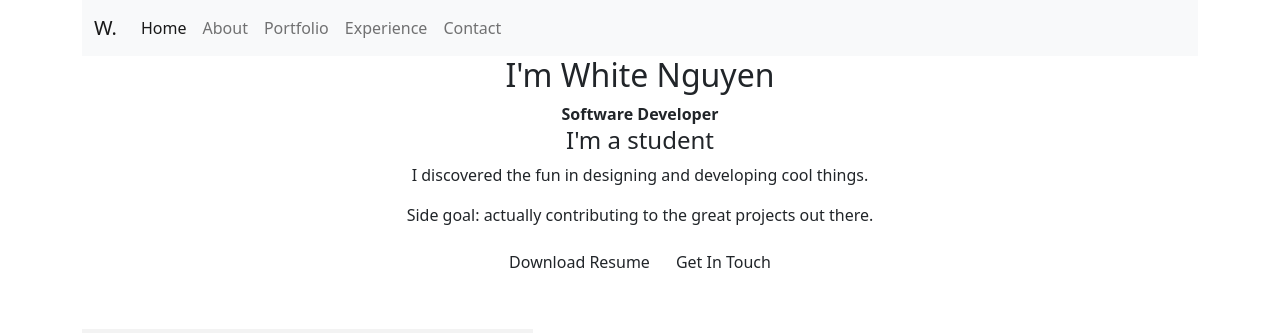
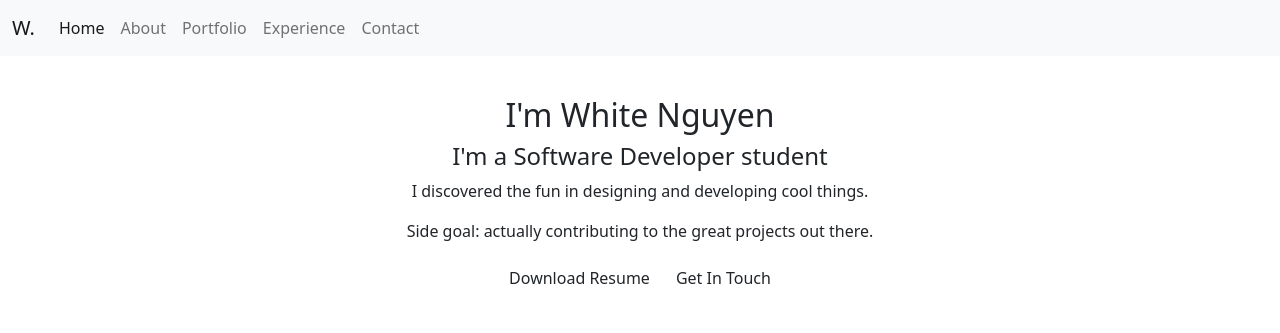
Before and after one commit to WhiteN9/whitenguyen, a React (Create React App) app: page / in a window 1280 px wide. Shown: the top 333 px of the page. Built offline with nearby package versions, Linux system fonts and the light colour scheme.

Commit message:
fixing bootstrap

```diff
--- a/src/Others/Header.js
+++ b/src/Others/01-Header.js
@@ -4,8 +4,8 @@ import React from "react";
 const Header = () => {
   return (
     <header className="">
-      <div className="container">
-        <nav className="navbar navbar-expand-lg navbar-light bg-light">
+      <div className="container mb-5 pt-5">
+        <nav className="navbar fixed-top navbar-expand-lg navbar-light bg-light">
           <div className="container-fluid">
             <a className="navbar-brand" href="#">
               W.
@@ -60,38 +60,3 @@ const Header = () => {
   );
 };
 export default Header;
-
-{
-  /* <li className="nav-item dropdown">
-<a
-  className="nav-link dropdown-toggle"
-  href="#"
-  id="navbarDropdown"
-  role="button"
-  data-bs-toggle="dropdown"
-  aria-expanded="false"
->
-  Dropdown
-</a>
-<ul className="dropdown-menu" aria-labelledby="navbarDropdown">
-  <li>
-    <a className="dropdown-item" href="#">
-      Action
-    </a>
-  </li>
-  <li>
-    <a className="dropdown-item" href="#">
-      Another action
-    </a>
-  </li>
-  <li>
-    <hr className="dropdown-divider" />
-  </li>
-  <li>
-    <a className="dropdown-item" href="#">
-      Something else here
-    </a>
-  </li>
-</ul>
-</li> */
-}
--- /dev/null
+++ b/src/Others/05-Home.js
@@ -0,0 +1,33 @@
+import React from "react";
+
+const Home = () => {
+  return (
+    <section id="home_section" className="mb-5">
+      <div className="container">
+        <div className="row justify-content-center">
+          <div className="col-md-7">
+            <div className="text-center">
+              <h2>I'm White Nguyen</h2>
+              <h4>I'm a Software Developer student</h4>
+              <p>
+                I discovered the fun in designing and developing cool things.
+              </p>
+              <p>
+                Side goal: actually contributing to the great projects out
+                there.
+              </p>
+              <a href="#" className="btn btn-default rounded-0">
+                Download Resume
+              </a>
+              <a href="#" className="btn btn-outline-white rounded-0">
+                Get In Touch
+              </a>
+            </div>
+          </div>
+        </div>
+      </div>
+    </section>
+  );
+};
+
+export default Home;
--- a/src/Others/Portfolio.js
+++ b/src/Others/15-Portfolio.js
@@ -12,8 +12,8 @@ const Portfolio = () => {
           </div>
         </div>
       </div>
-      <div className="row row-cols-1 row-cols-md-2 g-4">
-        <div className="col">
+      <div className="row row-cols-1 row-cols-md-2 g-0 gy-4">
+        <div className="col px-5">
           <div className="card">
             <img
               src="https://user-images.githubusercontent.com/39269842/174505823-5f854dca-b098-4cc7-98ef-312e4d80174d.png"
@@ -30,7 +30,7 @@ const Portfolio = () => {
             </div>
           </div>
         </div>
-        <div className="col">
+        <div className="col px-5">
           <div className="card">
             <img
               src="https://user-images.githubusercontent.com/39269842/174505807-f25e4e27-4798-4617-9307-dbf2f9498fe6.png"
@@ -47,7 +47,7 @@ const Portfolio = () => {
             </div>
           </div>
         </div>
-        <div className="col">
+        <div className="col px-5">
           <div className="card">
             <img
               src="https://user-images.githubusercontent.com/39269842/174505811-8da86e16-2e61-4bce-9b76-40679a2f05a2.png"
@@ -64,7 +64,7 @@ const Portfolio = () => {
             </div>
           </div>
         </div>
-        <div className="col">
+        <div className="col px-5">
           <div className="card">
             <img
               src="https://user-images.githubusercontent.com/39269842/174505801-696740bc-d90d-47d6-aafe-a8490564709d.png"
@@ -80,7 +80,7 @@ const Portfolio = () => {
             </div>
           </div>
         </div>
-        <div className="col">
+        <div className="col px-5">
           <div className="card">
             <img
               src="https://user-images.githubusercontent.com/39269842/174505832-beb97b1c-873f-48e2-85b7-d8f9a0941c1f.png"
--- a/src/Others/Experience.js
+++ b/src/Others/20-Experience.js
@@ -12,7 +12,7 @@ const Experience = () => {
         </div>
       </div>
       {/* Thinkful - Coding Bootcamp */}
-      <div className="row experience-row">
+      <div className="row g-0 m-4 experience-row">
         <div className="col-md-3">
           <a href="#">
             <img
@@ -35,7 +35,7 @@ const Experience = () => {
         </div>
       </div>
       {/* Eurofins USA - Donor & Product Testing - Pre Transplant Testing*/}
-      <div className="row experience-row">
+      <div className="row g-0 m-4 experience-row">
         <div className="col-md-3">
           <a href="https://www.thinkful.com/">
             <img
--- a/src/Others/Home.js
+++ /dev/null
@@ -1,38 +0,0 @@
-import React from "react";
-
-const Home = () => {
-  return (
-    <React.Fragment>
-      <section id="home_section" className="mb-5">
-        <div className="container">
-          <div className="row justify-content-center">
-            <div className="col-md-7">
-              <div className="text-center">
-                <h2>I'm White Nguyen</h2>
-                <div>
-                  <b>Software Developer</b>
-                </div>
-                <h4>I'm a student</h4>
-                <p>
-                  I discovered the fun in designing and developing cool things.
-                </p>
-                <p>
-                  Side goal: actually contributing to the great projects out
-                  there.
-                </p>
-                <a href="#" className="btn btn-default rounded-0">
-                  Download Resume
-                </a>
-                <a href="#" className="btn btn-outline-white rounded-0">
-                  Get In Touch
-                </a>
-              </div>
-            </div>
-          </div>
-        </div>
-      </section>
-    </React.Fragment>
-  );
-};
-
-export default Home;
--- a/src/assets/css/App.css
+++ b/src/assets/css/App.css
@@ -1,3 +1,4 @@
+
 /*===================================*
   04. ABOUT SECTION
 *===================================*/
```
Also changed, not shown: src/Layout/index.js (+5 -5 lines), src/Others/10-About.js (renamed from src/Others/About.js), src/Others/25-Skills.js (renamed from src/Others/Skills.js).
